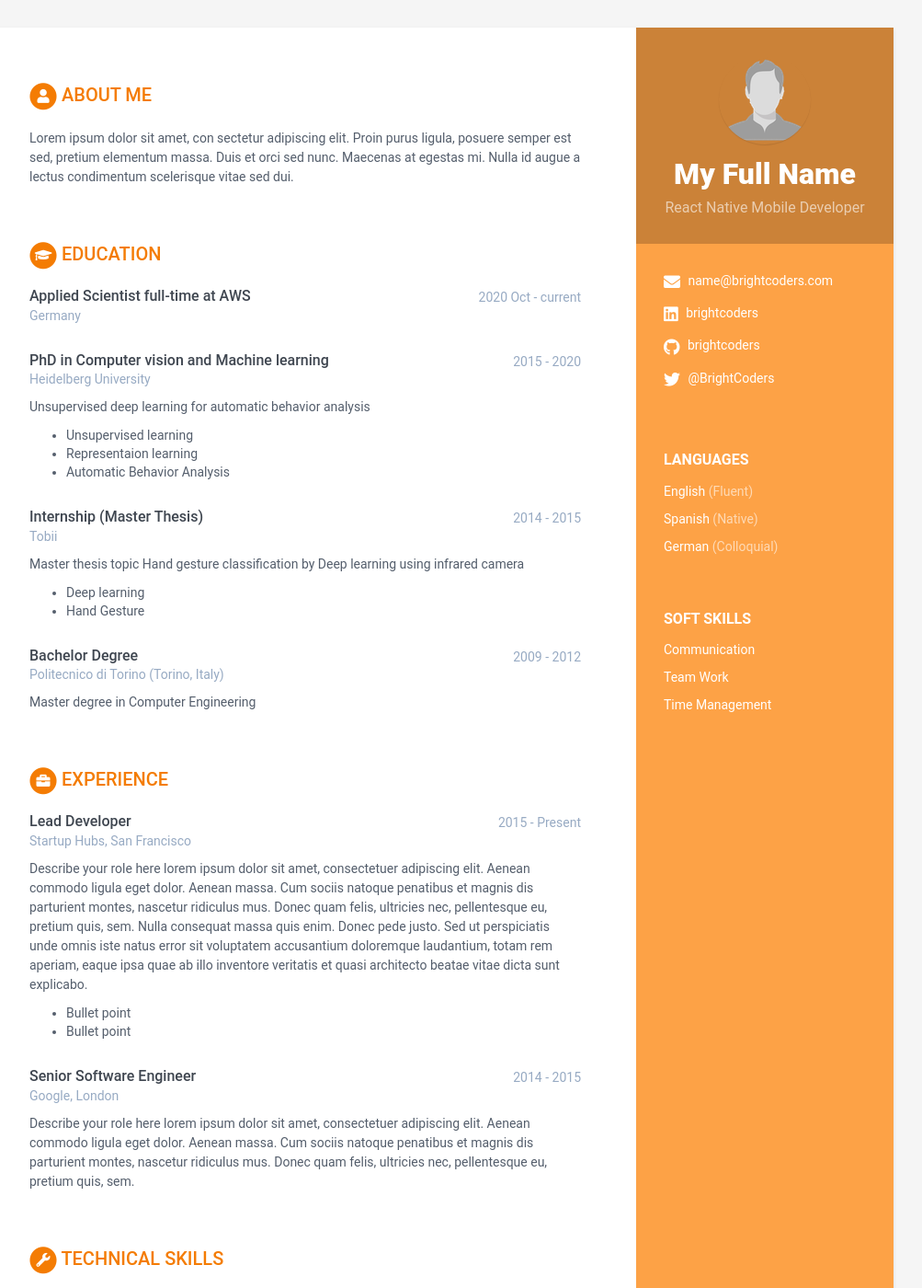
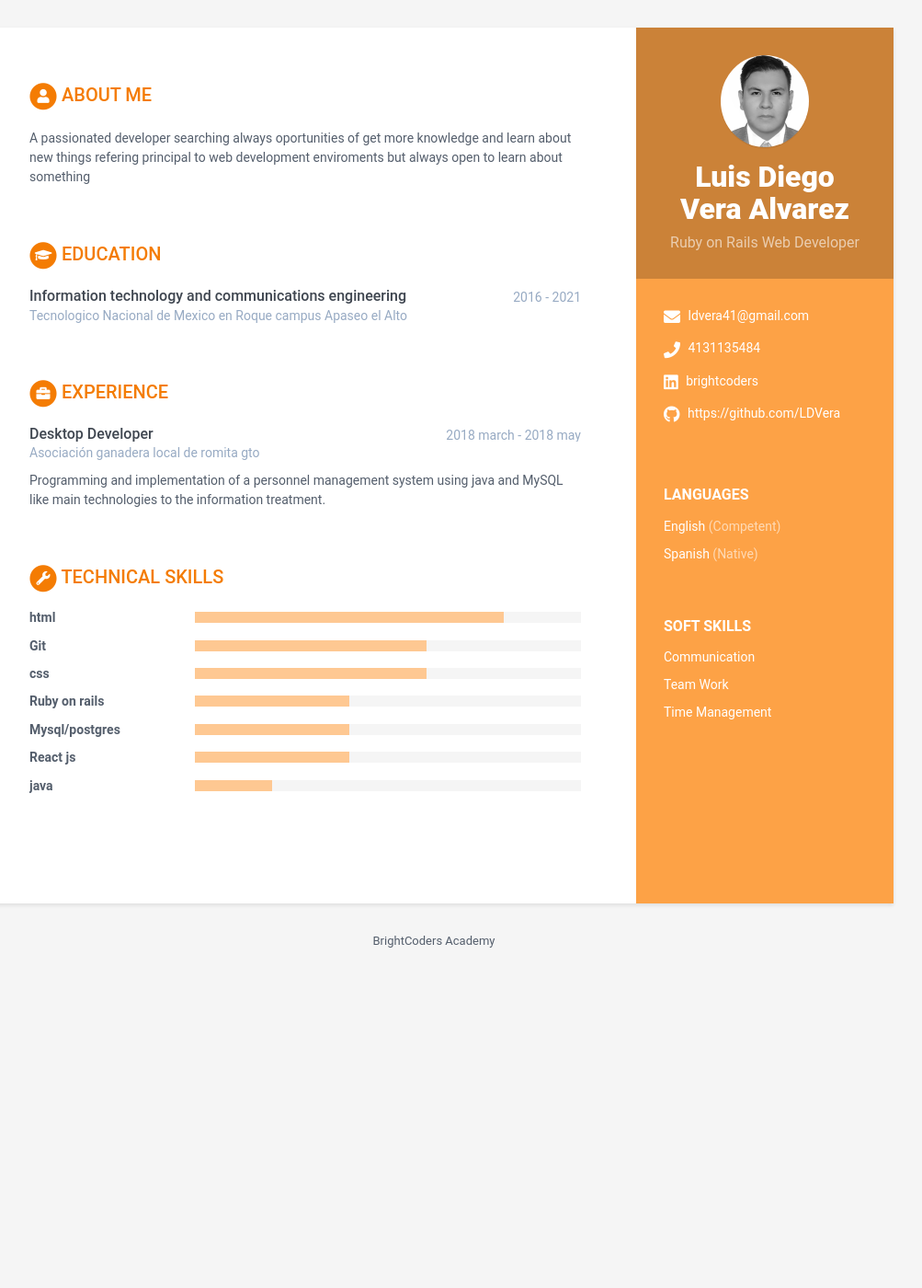
Before and after one commit to BC-NOV-20-Proyectos/resume-LDVera, a Jekyll site: the page built from index.html, in a window 1280 px wide and 1400 px high. Shown: the whole window at 92% size, without its empty margins (168-1171 px from the left). Built offline with Jekyll 4.4.1, drawn with Linux system fonts in a browser that asks for light colours; some of the changed text lies outside the part shown.

Commit message:
Adding personal information

```diff
--- a/_data/data.yml
+++ b/_data/data.yml
@@ -7,19 +7,19 @@ sidebar:
   education: False # NO MODIFICAR
 
   # Profile information
-  name: My Full Name # Nombre completo
-  tagline: React Native Mobile Developer # React Native Mobile Developer ó Ruby on Rails Web Developer Según sea el caso
+  name: Luis Diego Vera Alvarez # Nombre completo
+  tagline: Ruby on Rails Web Developer # React Native Mobile Developer ó Ruby on Rails Web Developer Según sea el caso
   avatar: profile.png # Colocar una imagen con tu foto de 100x100 pixels dentro de /assets/images
 
   # Actualiza tus datos de contacto
-  email: name@brightcoders.com
-  phone:
+  email: ldvera41@gmail.com
+  phone: 4131135484
   website: # No agregar http://
   linkedin: brightcoders
-  github: brightcoders
+  github: https://github.com/LDVera
   gitlab:
   bitbucket:
-  twitter: '@BrightCoders'
+  twitter:
   stack-overflow: # Number/Username, e.g. 123456/alandoe
   codewars:
   goodreads: # Number-Username, e.g. 123456-alandoe
@@ -27,13 +27,11 @@ sidebar:
   # Actualiza según los idiomas y nieles que tienes. Agrega o Elimina según sea necesario.
   languages:
     - idiom: English
-      level: Fluent # Utiliza el resultado de tu examen oficial, o el nivel de acuerdo al modelo Dreyfus
+      level: Competent # Utiliza el resultado de tu examen oficial, o el nivel de acuerdo al modelo Dreyfus
 
     - idiom: Spanish
       level: Native # Utiliza el resultado de tu examen oficial, o el nivel de acuerdo al modelo Dreyfus
 
-    - idiom: German
-      level: Colloquial
 
   # Registra aquí tus soft skills. Agrega o elimina según sea necesario
   interests:
@@ -50,67 +48,25 @@ sidebar:
 career-profile:
   title: About Me # NO MODIFICAR
   summary: |
-    Lorem ipsum dolor sit amet, con sectetur adipiscing elit. Proin purus ligula, posuere semper est sed, pretium elementum massa. Duis et orci sed nunc. Maecenas at egestas mi. Nulla id augue a lectus condimentum scelerisque vitae sed dui.
+    A passionated developer searching always oportunities of get more knowledge and learn about new things
+    refering principal to web development enviroments but always open to learn about something
 
 # Registra aquí tus estudios. Agrega o elimina según sea necesario
 educationcomplete:
-  - degree: Applied Scientist full-time at AWS
-    university: Germany
-    time: 2020 Oct - current
+  - degree: Information technology and communications engineering
+    university: Tecnologico Nacional de Mexico en Roque campus Apaseo el Alto
+    time: 2016 - 2021
     details: |
-
-  - degree: PhD in Computer vision and Machine learning
-    university: Heidelberg University
-    time: 2015 - 2020
-    details: |
-      Unsupervised deep learning for automatic behavior analysis
-
-        - Unsupervised learning
-        - Representaion learning
-        - Automatic Behavior Analysis
-
-  - degree: Internship (Master Thesis)
-    university: Tobii
-    time: 2014 - 2015
-    details: |
-      Master thesis topic Hand gesture classification by Deep learning using infrared camera
-
-        - Deep learning
-        - Hand Gesture
-
-  - degree: Bachelor Degree
-    university: Politecnico di Torino (Torino, Italy)
-    time: 2009 - 2012
-    details: |
-      Master degree in Computer Engineering
 
 # Registra aquí tu experiencia. Agrega o elimina según sea necesario
 experiences:
-  - role: Lead Developer
-    time: 2015 - Present
-    company: Startup Hubs, San Francisco
+  - role: Desktop Developer
+    time: 2018 march - 2018 may
+    company: Asociación ganadera local de romita gto
     details: |
-      Describe your role here lorem ipsum dolor sit amet, consectetuer
-      adipiscing elit. Aenean commodo ligula eget dolor. Aenean massa.
-      Cum sociis natoque penatibus et magnis dis parturient montes,
-      nascetur ridiculus mus. Donec quam felis, ultricies nec,
-      pellentesque eu, pretium quis, sem. Nulla consequat massa quis
-      enim. Donec pede justo. Sed ut perspiciatis unde omnis iste natus
-      error sit voluptatem accusantium doloremque laudantium, totam rem
-      aperiam, eaque ipsa quae ab illo inventore veritatis et quasi
-      architecto beatae vitae dicta sunt explicabo.
-        - Bullet point
-        - Bullet point
+      Programming and implementation of a personnel management system using java
+      and MySQL like main technologies to the information treatment.
 
-  - role: Senior Software Engineer
-    time: 2014 - 2015
-    company: Google, London
-    details: |
-      Describe your role here lorem ipsum dolor sit amet, consectetuer
-      adipiscing elit. Aenean commodo ligula eget dolor. Aenean massa.
-      Cum sociis natoque penatibus et magnis dis parturient montes,
-      nascetur ridiculus mus. Donec quam felis, ultricies nec,
-      pellentesque eu, pretium quis, sem.
 
 # Registra aquí tus habilidades técnicas, para level utiliza:
 # 20% para Novice
@@ -122,23 +78,26 @@ skills:
   title: Technical Skills # NO MODIFICAR
 
   toolset:
-    - name: Python
-      level: 20%
+    - name: html
+      level: 80%
 
-    - name: PyTorch
+    - name: Git
+      level: 60%
+
+    - name: css
+      level: 60%
+
+    - name: Ruby on rails
       level: 40%
 
-    - name: Tensorflow
-      level: 60%
+    - name: Mysql/postgres
+      level: 40%
 
-    - name: Caffe
-      level: 80%
+    - name: React js
+      level: 40%
 
-    - name: Matlab
-      level: 100%
-
-    - name: C/C++
-      level: 40%
+    - name: java
+      level: 20%
 
 # NO MODIFICAR
 footer: >
```
Also changed, not shown: assets/images/profile.png.
